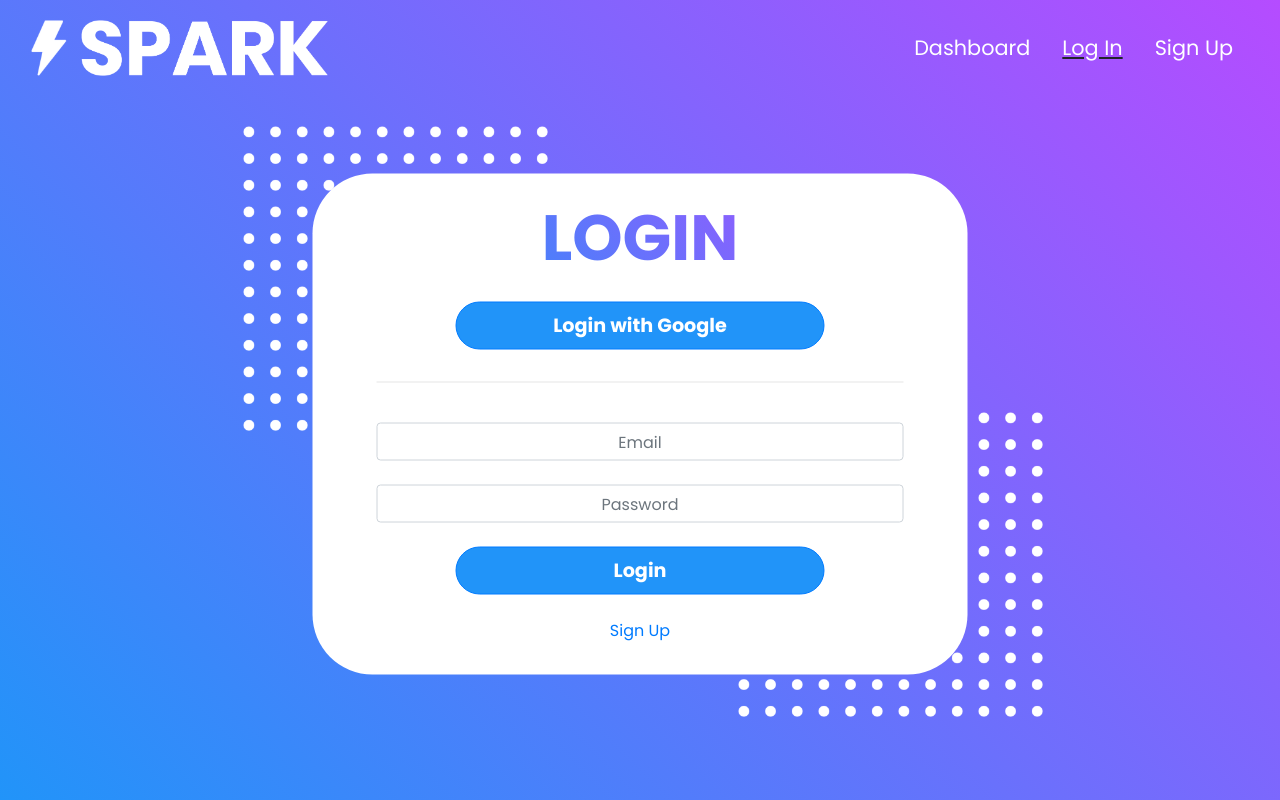
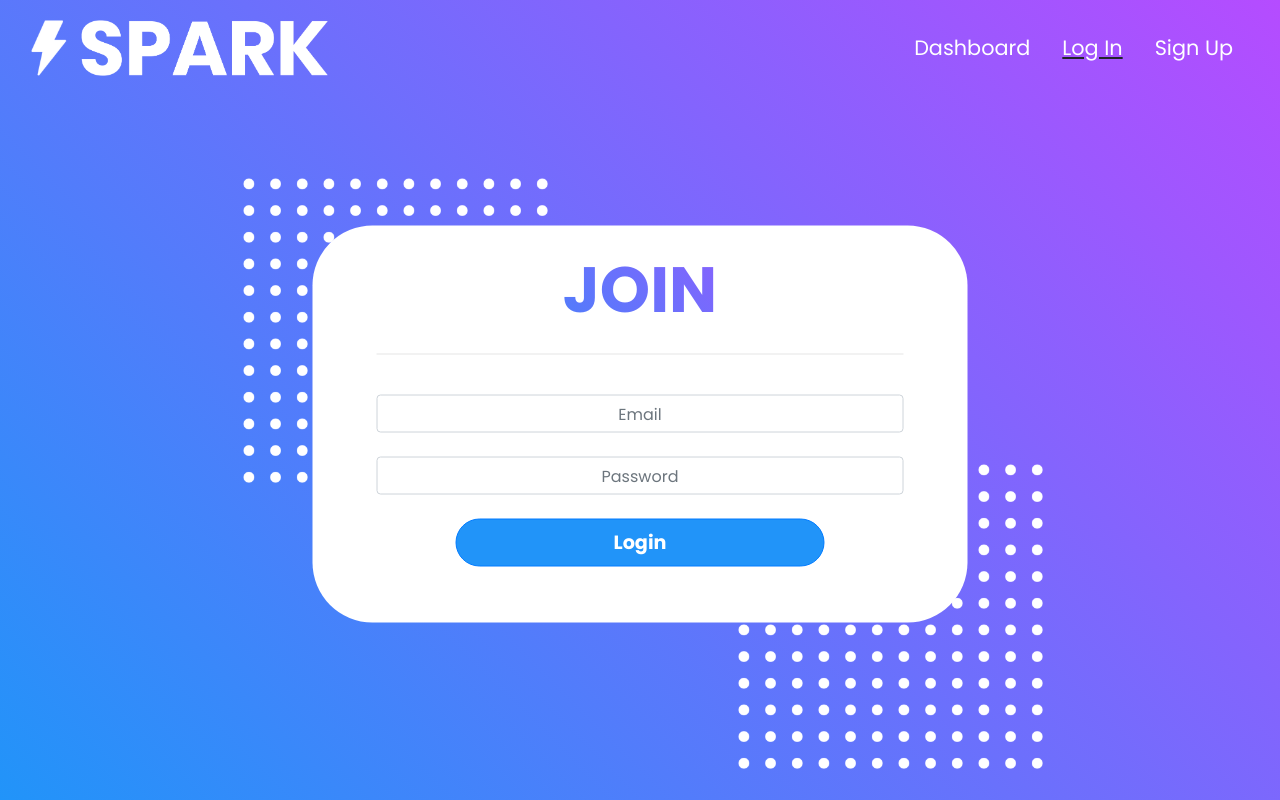
Before and after one commit to RGBHack/Spark, a Flask app: page /join in a window 1280 px wide. Run offline with Flask 2, Linux system fonts and the light colour scheme; some libraries are stand-ins or nearby versions.

Commit message:
fix more stuff

```diff
--- a/server/src/templates/join.html
+++ b/server/src/templates/join.html
@@ -63,11 +63,8 @@
                             <img src="./img/dots.png"
                                 style="width: 20em; z-index: -1; position: absolute; transform: translate(-405px,-55px)" />
                             <div class="wrapper" style="z-index: 9999999999999;">
-                                <p class="auth-title text-gradient">LOGIN</p>
+                                <p class="auth-title text-gradient">JOIN</p>
                                 <div id="formContent">
-                                    <button class="btn btn-primary loginbtn" type="submit" style="margin-bottom:2vh"
-                                        onclick="googleauth()">Login with
-                                        Google</button>
                                     <hr>
                                     <br>
                                     <!-- Login Form -->
@@ -82,12 +79,6 @@
                                             style="margin-bottom:1vh" type="submit" value="Login">
                                     </form>
                                     <br>
-
-                                    <!-- Remind Passowrd -->
-                                    <div id="formFooter">
-                                        <a class="underlineHover" href="/signup" id="signuplink">Sign Up</a>
-                                    </div>
-
                                 </div>
                             </div>
                         </div>
```
Also changed, not shown: server/src/templates/create.html (+1 -10 lines).
